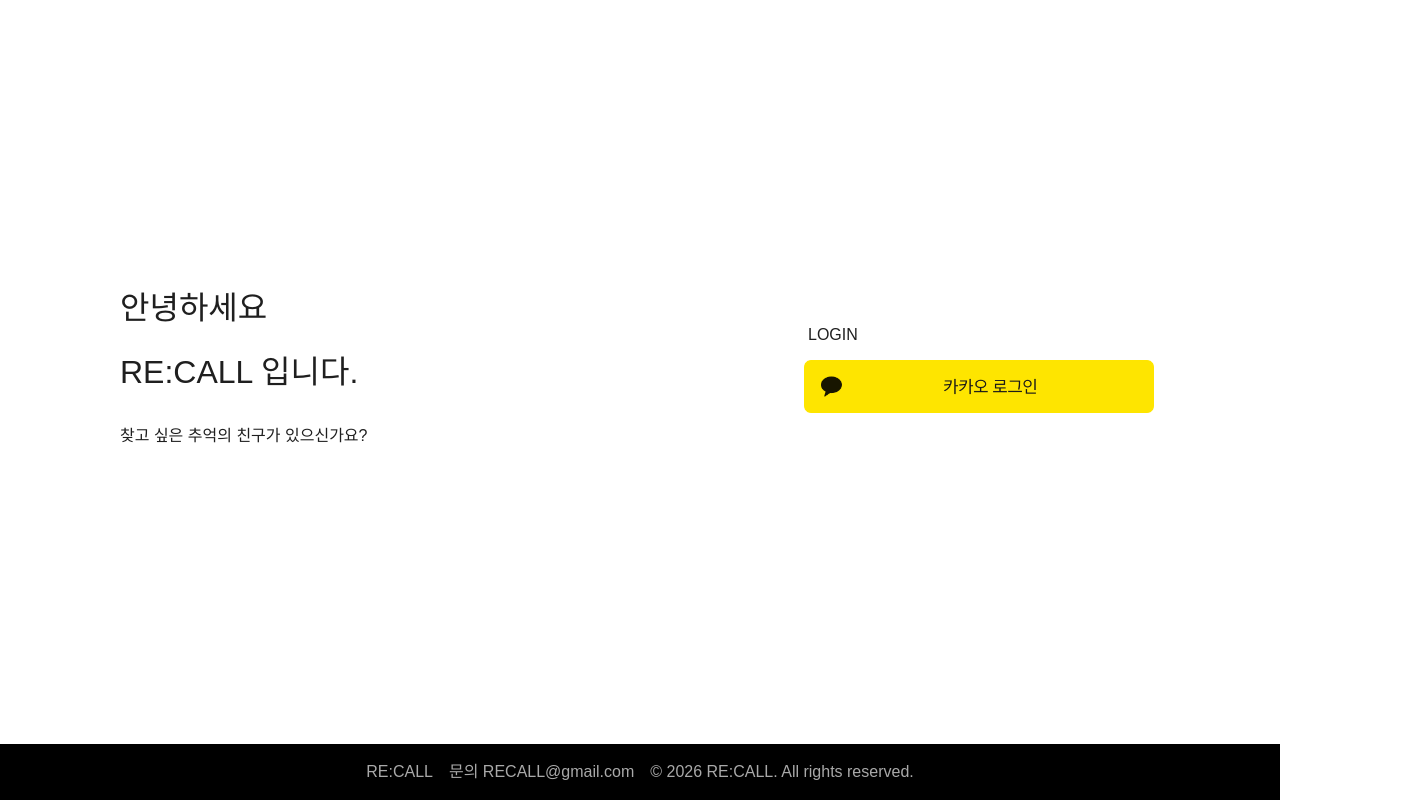
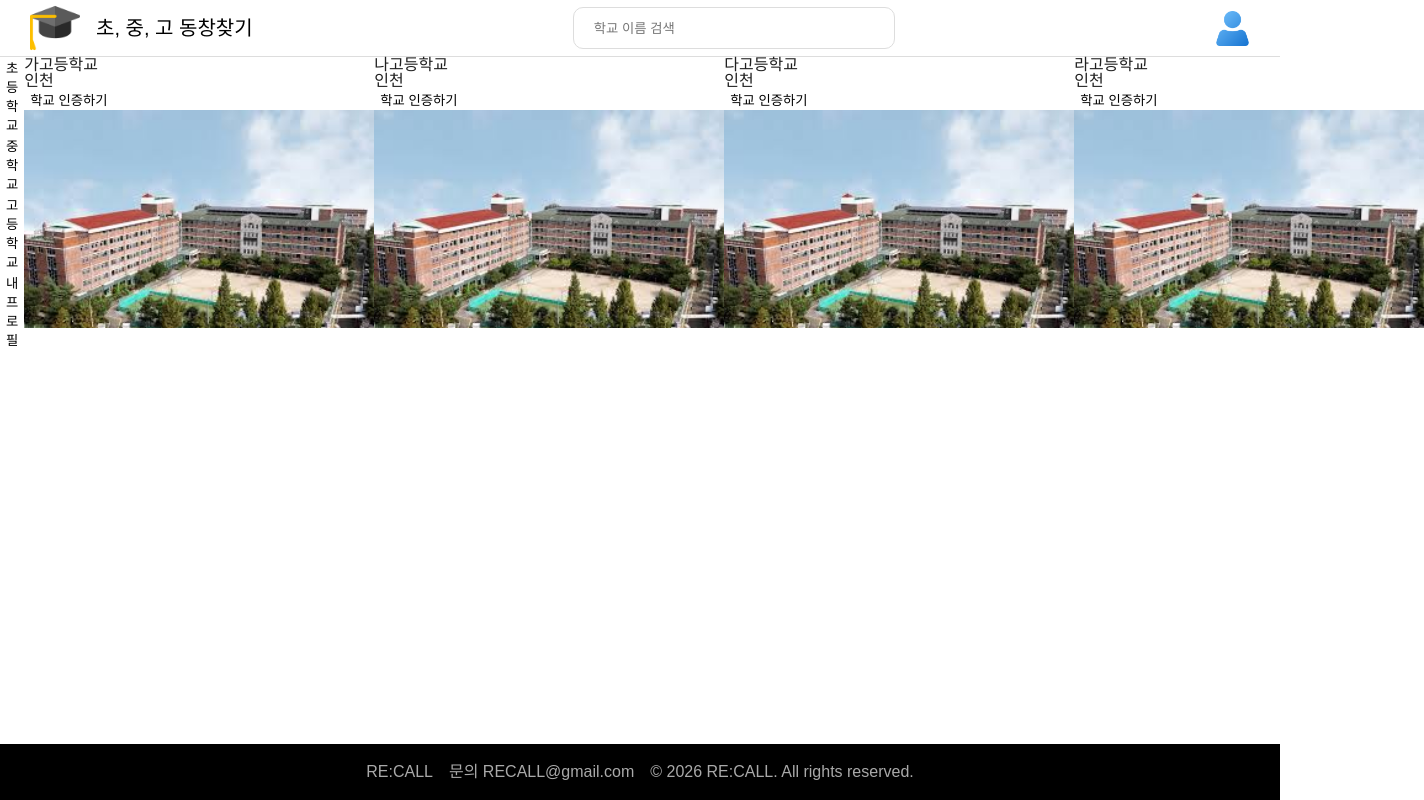
Before and after one commit to sw-2-2/recall-frontend, a React (Vite) app: page / in a window 1280 px wide. Shown: the whole page, 1424 px wide, since content can reach past the window. Built offline with nearby package versions, Linux system fonts and the light colour scheme.

Commit message:
style: 헤더, 푸터 수정안

```diff
--- a/src/App.tsx
+++ b/src/App.tsx
@@ -3,23 +3,35 @@ import './App.css'
 import LoginPage from './pages/LoginPage'
 import ProfilePage from './pages/ProfilePage'
 import PageFooter from './components/ui/PageFooter'
+import SchoolListPage from './pages/SchoolListPage'
+import SideMenu from './components/ui/SideMenu'
+import TopBar from './components/ui/TopBar'
 
 function App() {
+  let login = true;
+
+  if (!login) {
     return (
       <div className="appShell">
-      {/* <TopBar></TopBar>
-      <nav className="">
-        <NavLink to="/">로그인</NavLink>
-        <NavLink to="/schools">학교 리스트</NavLink>
-        <NavLink to="/profile">프로필</NavLink>
-        <NavLink to="/alumni">동창 리스트</NavLink>
-      </nav> */}
-
+        <div className="appMain">
+          <Routes>
+            <Route path="/" element={<LoginPage />}></Route>
+          </Routes>
+        </div>
+        <PageFooter />
+      </div>
+    )
+  }
+  else {
+    return (
+      <div className="appShell">
+        <TopBar></TopBar>
         <main className="appMain">
+        <SideMenu items={['초등학교', '중학교', '고등학교', '내 프로필']} />
           <Routes>
-          <Route path="/" element={<LoginPage />} />
+            <Route path="/" element={<SchoolListPage />} />
             {/* <Route path="/schools" element={<SchoolListPage />} /> */}
-          <Route path="/profile" element={<ProfilePage />} />
+            {/* <Route path="/profile" element={<ProfilePage />} /> */}
             {/* <Route path="/alumni" element={<AlumniListPage />} /> */}
             {/* <Route path="*" element={<Navigate to="/" replace />} /> */}
           </Routes>
@@ -28,5 +40,6 @@ function App() {
       </div>
     )
   }
+}
 
 export default App
--- /dev/null
+++ b/src/components/styles/SideMenu.module.css
@@ -0,0 +1,13 @@
+.sideMenu {
+    background-color: rgb(188, 187, 186);
+    position: relative;
+    width: 300px;
+}
+
+.menuItem {
+    margin: 10px 10px;
+}
+
+.menuText {
+    font-size: 30px;
+}
--- a/src/components/ui/SideMenu.tsx
+++ b/src/components/ui/SideMenu.tsx
@@ -4,9 +4,9 @@ interface SideMenuProps {
 
 function SideMenu({ items }: SideMenuProps) {
   return (
-    <aside className="">
+    <aside className="sideMenu">
       {items.map((item) => (
-        <button key={item} type="button" className="">
+        <button key={item} type="button" className="menuItem">
           {item}
         </button>
       ))}
--- a/src/pages/AlumniListPage.tsx
+++ b/src/pages/AlumniListPage.tsx
@@ -32,10 +32,7 @@ const alumni = [
 function AlumniListPage() {
   return (
     <section className="">
-      <TopBar />
       <div className="">
-        <SideMenu items={['초등학교', '중학교', '고등학교', '내 프로필']} />
-
         <main className="">
           <section className="">
             <div className="">
--- a/src/pages/ProfilePage.tsx
+++ b/src/pages/ProfilePage.tsx
@@ -8,10 +8,7 @@ import favicon from '../assets/icons/jaewon-favicon.png'
 function ProfilePage() {
   return (
     <section className="">
-      <TopBar />
       <div className="">
-        <SideMenu items={['초등학교', '중학교', '고등학교', '내 프로필']} />
-
         <main className="">
           <form>
             <section className="">
--- a/src/pages/SchoolListPage.tsx
+++ b/src/pages/SchoolListPage.tsx
@@ -2,6 +2,7 @@ import SchoolRow from '../components/ui/SchoolRow'
 import SideMenu from '../components/ui/SideMenu'
 import TopBar from '../components/ui/TopBar'
 import Image from '../assets/icons/school_dummy.jpeg'
+import style from '../pages/styles/SchoolListPage.module.css'
 
 const schools = [
   { name: '가고등학교', region: '인천', image: Image },
@@ -13,11 +14,8 @@ const schools = [
 function SchoolListPage() {
   return (
     <div>
-      <TopBar />
-      <div className="">
-        <SideMenu items={['초등학교', '중학교', '고등학교', '내 프로필']} />
-
-        <main className="">
+      <div className={style.mainContainer}>
+        <main className={style.mainContainer}>
           {schools.map((school) => (
             <SchoolRow key={school.name} name={school.name} region={school.region} image={school.image} />
           ))}
--- /dev/null
+++ b/src/pages/styles/SchoolListPage.module.css
@@ -0,0 +1,12 @@
+.mainContainer {
+    display: flex;
+}
+
+.main {
+    flex: 1 0 auto;
+}
+
+
+.wrap {
+
+}
```
Also changed, not shown: src/components/styles/SchoolRow.module.css (added). Lines whose indentation alone changed are shown as unchanged.
